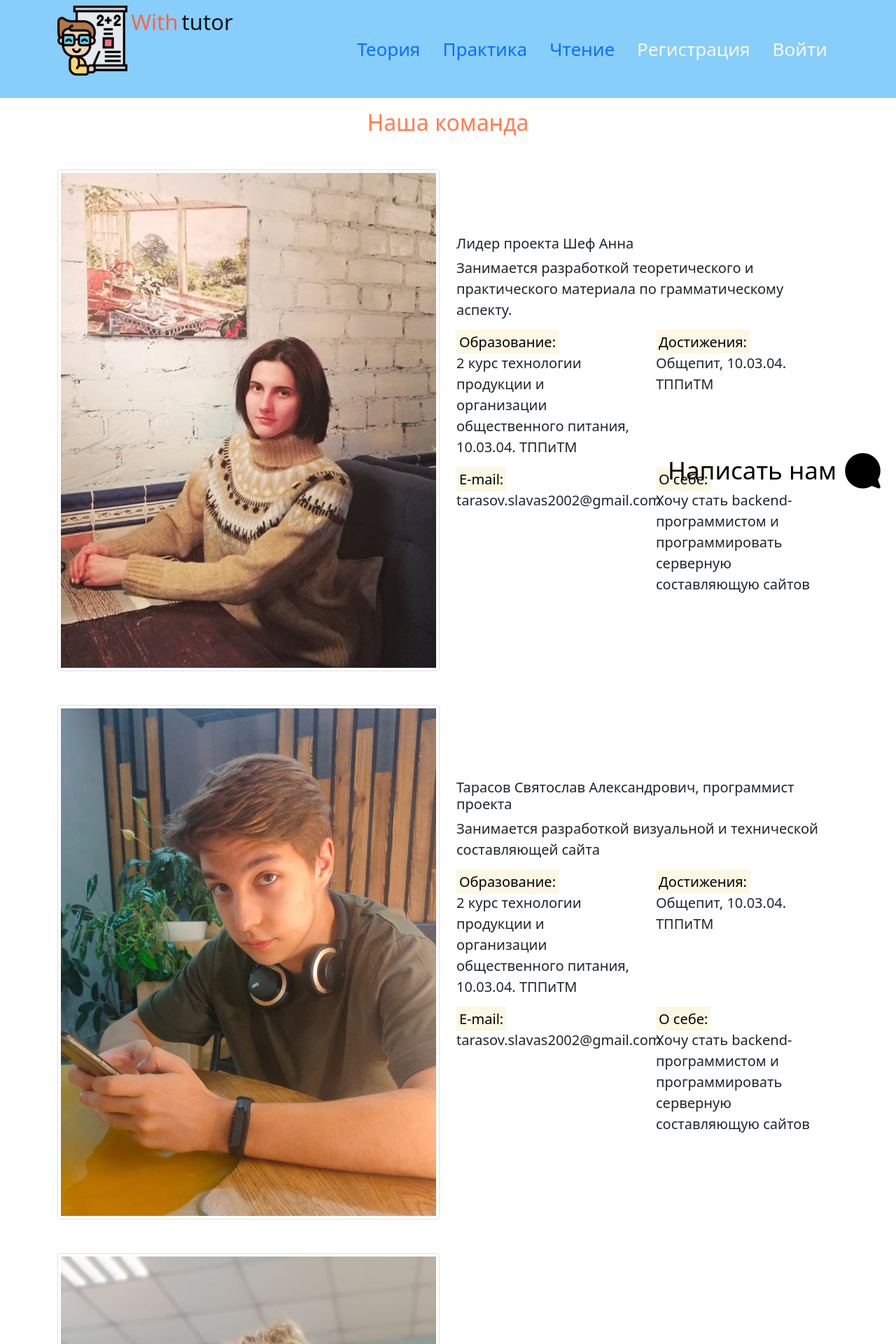
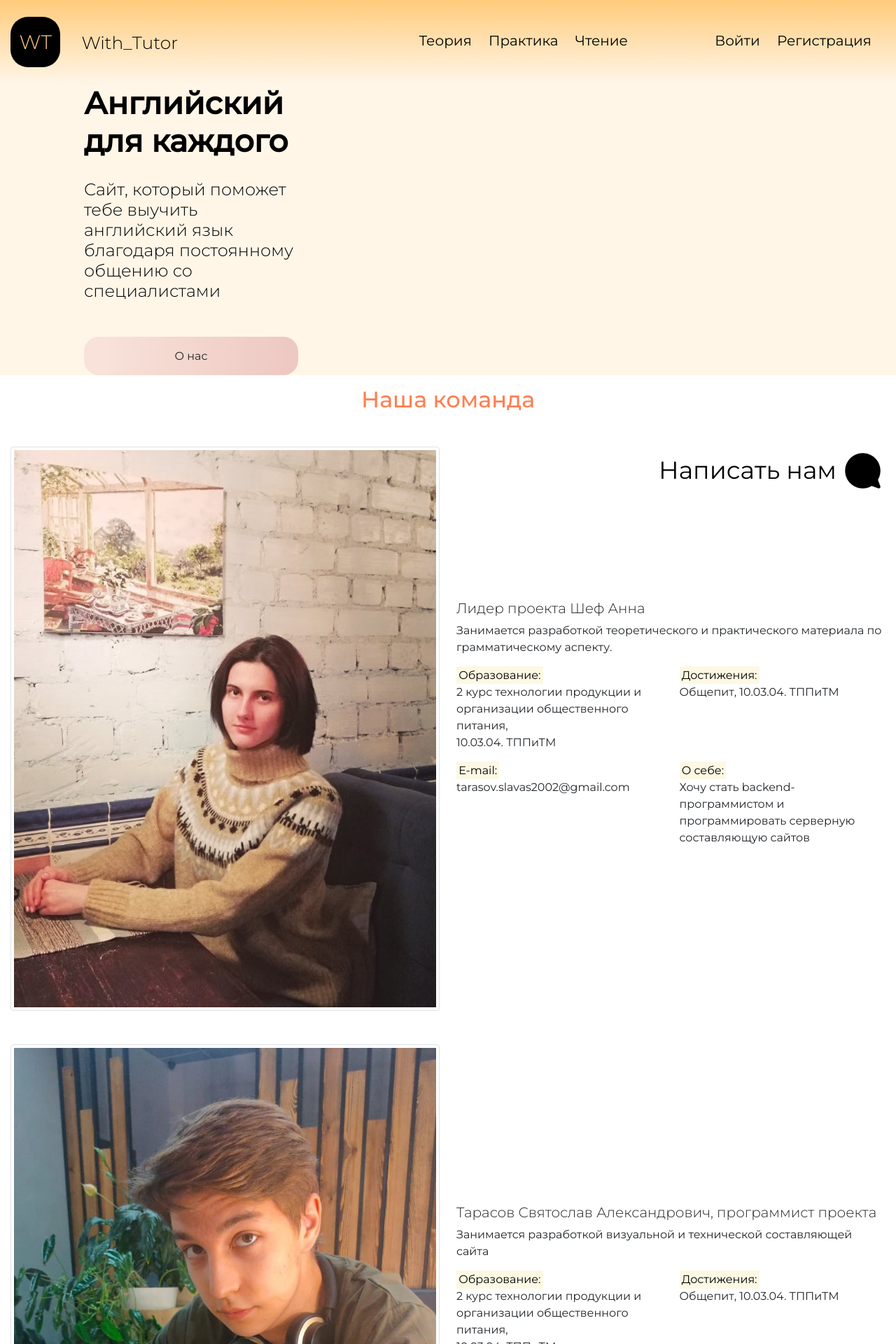
Before and after one commit to SvyatoSllav/with_tutor, a Django app: page / in a window 1280 px wide. Shown: the top 1920 px of the page at 70% size. Run offline with Django 3.2, Linux system fonts and the light colour scheme; some libraries are stand-ins or nearby versions.

Commit message:
added new design

```diff
--- a/with_tutor/static/css/includes/contact.css
+++ b/with_tutor/static/css/includes/contact.css
@@ -18,3 +18,7 @@
     font-size: 35px;
     color: black;
 }
+
+@media screen and (max-width: 1024px) {
+    .icon-telegramm__titel { display: none;}
+}
--- a/with_tutor/static/css/includes/footer.css
+++ b/with_tutor/static/css/includes/footer.css
@@ -1,10 +1,59 @@
-a {
-    text-decoration: none
+html {
+    box-sizing: border-box;
 }
-.container {
-    font-size: 20px;
+body {
+    margin: 0;
+    font-family: 'Montserrat', sans-serif;
 }
 
-.container:hover {
-    content: "#";
+*,
+*::before,
+*::after {
+    box-sizing: inherit;
 }
+
+.container {
+    max-width: 1300px;
+    margin: 0 auto;
+    padding: 0px 15px;
+}
+
+.footer{
+    background: linear-gradient(rgba(255, 203, 124, 0) , rgba(255, 203, 124, 1) 99%);
+}
+
+.footer__inner {
+    display: flex;
+    justify-content: center;
+    align-items: center;
+    height: 120px;
+    position: relative;
+}
+
+.wrapper {
+    display: flex;
+    flex-direction: column;
+}
+
+.footer__logo {
+    color: #FFCB7C;
+    font-size: 25px;
+    font-weight: 300;
+    margin-right: 10px;
+    padding: 12px 6px;
+    background-color: #000000;
+    border-radius: 20px;
+}
+.footer__title {
+    font-style: normal;
+    font-size: 28px;
+    font-weight: 500;
+    line-height: 34px;
+}
+.footer__safe {
+    font-style: normal;
+    font-weight: 400;
+    font-size: 19px;
+    line-height: 23px;
+
+}
--- /dev/null
+++ b/with_tutor/static/css/includes/header.css
@@ -0,0 +1,85 @@
+html {
+    box-sizing: border-box;
+}
+body {
+    margin: 0;
+    font-family: 'Montserrat', sans-serif;
+}
+
+*,
+*::before,
+*::after {
+    box-sizing: inherit;
+}
+
+a {
+    color: #000;
+    display: inline-block;
+    text-decoration: none;
+}
+
+ul {
+    list-style: none;
+    margin: 0;
+    padding: 0;
+}
+
+li {
+    display: inline-block;
+}
+
+.container {
+    max-width: 1300px;
+    margin: 0 auto;
+    padding: 0px 15px;
+}
+
+.header {
+    /* background: linear-gradient(rgba(255, 203, 124, 0.87) 1%, rgba(255, 200, 117, 0)); */
+    background: -webkit-linear-gradient(180deg, rgb(255, 203, 124), rgb(255, 246, 232));
+background: -moz-linear-gradient(180deg, rgb(255, 203, 124), rgb(255, 246, 232));
+background: linear-gradient(180deg, rgb(255, 203, 124), rgb(255, 246, 232));
+}
+
+.header__inner {
+    display: flex;
+    justify-content: space-between;
+    align-items: center;
+    height: 120px;
+}
+
+.header__logo a {
+    color: #000000;
+    font-size: 25px;
+    font-weight: 300;
+}
+
+.header__logo span {
+    color: #FFCB7C;
+    font-size: 28px;
+    font-weight: 300;
+    margin-right: 30px;
+    padding: 19px 12.5px;
+    background-color: #000000;
+    border-radius: 25px;
+}
+
+.header__menu {
+    margin-right: 20px;
+}
+
+.header__menu li+li {
+    margin-left: 20px;
+}
+
+
+.header__menu a {
+    font-weight: 400;
+    font-size: 20px;
+    padding-top: 9px;
+    padding-bottom: 13px;
+}
+
+.header__comme {
+    padding-left: 100px;
+}
--- /dev/null
+++ b/with_tutor/static/css/includes/main_menu.css
@@ -0,0 +1,41 @@
+.main-menu {
+    background-color: rgba(255, 210, 142, 0.2);
+}
+
+.main__wrapper {
+    margin-left: 105px;
+}
+
+.main__title {
+font-family: 'Montserrat';
+font-style: normal;
+font-weight: 800;
+font-size: 44px;
+line-height: 54px;
+color: #000000;
+
+width: 356px;
+height: 136px;
+}
+
+.main__text {
+font-family: 'Montserrat';
+font-style: normal;
+font-weight: 300;
+font-size: 24px;
+line-height: 29px;
+color: #000000;
+width: 304px;
+height: 170px;
+}
+
+.main__about {
+margin-top: 55px;
+width: 306px;
+height: 55px;
+display: flex;
+justify-content: center;
+align-items: center;
+background: linear-gradient(92.09deg, rgba(236, 192, 192, 0.37) 9.21%, rgba(224, 165, 165, 0.56) 95.59%);
+border-radius: 21px;
+}
--- a/with_tutor/templates/base.html
+++ b/with_tutor/templates/base.html
@@ -21,14 +21,13 @@
     <header>
         {% include 'includes/header.html' %}
     </header>
+    {% include 'main-menu/main-menu.html' %}
     <main>
         {% block main_data %}
         {% endblock main_data %}
     </main>
-    <footer>
-        {% include 'includes/footer.html' %}
-    </footer>
-        {% include 'includes/contact.html' %}
+    {% include 'includes/footer.html' %}
+    {% include 'includes/contact.html' %}
 </body>
 
 </html>
--- a/with_tutor/templates/includes/footer.html
+++ b/with_tutor/templates/includes/footer.html
@@ -1,12 +1,18 @@
 {% load static %}
-{% block footer %}
-<link rel="stylesheet" href="{% static 'css/includes/footer.css' %}">
-<footer class="border-top text-center py-3 card-footer sticky-top">
-  <img src="{% static 'img/logos.png' %}" width="100" height="100" class="d-inline-block align-top" alt="">
-  <p style="font-size:23px">© 2021 Copyright <span style="color:tomato" class=''>With</span> <span>tutor</span>
-  </p>
-  <span class="container link about">
-    <a href="{% url 'about:index' %}">О нас</a>
-  </span>
+{% block links %}
+    <link rel="preconnect" href="https://fonts.googleapis.com">
+    <link rel="preconnect" href="https://fonts.gstatic.com" crossorigin>
+    <link href="https://fonts.googleapis.com/css2?family=Montserrat:wght@300;400;500&display=swap" rel="stylesheet">
+    <link rel="stylesheet" href="{% static 'css/includes/footer.css' %}">
+{% endblock links %}
+<footer class="footer">
+    <div class="container">
+        <div class="footer__inner">
+            <div class="footer__logo">WT</div>
+            <div class="wrapper">
+                <div class="footer__title">With Tutor © 2022</div>
+                <div class="footer__safe">Все права защищенны</div>
+            </div>
+        </div>
+    </div>
 </footer>
-{% endblock footer %}
--- a/with_tutor/templates/includes/header.html
+++ b/with_tutor/templates/includes/header.html
@@ -1,44 +1,94 @@
+{% comment %} {% load static %} {% endcomment %}
+{% comment %} <nav class="navbar navbar-light" style="background-color: lightskyblue"> {% endcomment %}
+    {% comment %} <div class="container"> {% endcomment %}
+        {% comment %} <a class="navbar-brand p-0" href="{% url 'main_menu' %}"> {% endcomment %}
+            {% comment %} <img src="{% static 'img/logos.png' %}" width="100" height="100" class="d-inline-block align-top mb-4" {% endcomment %}
+                {% comment %} alt=""> {% endcomment %}
+            {% comment %} <span style="color:tomato; font-size:31px">With</span> {% endcomment %}
+            {% comment %} <span style="font-size:31px">tutor</span> {% endcomment %}
+        {% comment %} </a> {% endcomment %}
+        {% comment %} {% with request.resolver_match.view_name as view_name %} {% endcomment %}
+        {% comment %} <ul class="nav nav-pills"> {% endcomment %}
+            {% comment %} <li class="nav-item"> {% endcomment %}
+                {% comment %} <a class="nav-link {% if view_name == 'grammar:grammar' %}active{% endif %}" style="font-size:26px" {% endcomment %}
+                    {% comment %} href="{% url 'grammar:grammar' %}">Теория</a> {% endcomment %}
+            {% comment %} </li> {% endcomment %}
+{% comment %}  {% endcomment %}
+            {% comment %} <li class="nav-item"> {% endcomment %}
+                {% comment %} <a class="nav-link {% if view_name == 'vocabulary:vocabulary_materials' %}active{% endif %}" {% endcomment %}
+                    {% comment %} style="font-size:26px" href="{% url 'vocabulary:vocabulary_materials' %}">Практика</a> {% endcomment %}
+            {% comment %} </li> {% endcomment %}
+{% comment %}  {% endcomment %}
+            {% comment %} <li class="nav-item"> {% endcomment %}
+                {% comment %} <a class="nav-link {% if view_name == 'reading:reading_theme' %}active{% endif %}" {% endcomment %}
+                    {% comment %} style="font-size:26px" href="{% url 'reading:reading_theme' %}">Чтение</a> {% endcomment %}
+            {% comment %} </li> {% endcomment %}
+            {% comment %} {% if not user.is_authenticated %} {% endcomment %}
+            {% comment %} <li class="nav-item"> {% endcomment %}
+                {% comment %} <a class="nav-link link-light {% if view_name == 'users:signup' %}active{% endif %}" {% endcomment %}
+                    {% comment %} style="font-size:26px" href="{% url 'users:signup' %}">Регистрация</a> {% endcomment %}
+            {% comment %} </li> {% endcomment %}
+            {% comment %} <li class="nav-item"> {% endcomment %}
+                {% comment %} <a class="nav-link link-light {% if view_name == 'users:login' %}active{% endif %}" {% endcomment %}
+                    {% comment %} style="font-size:26px" href="{% url 'users:login' %}">Войти</a> {% endcomment %}
+            {% comment %} </li> {% endcomment %}
+            {% comment %} {% else %} {% endcomment %}
+            {% comment %} <li class="nav-item"> {% endcomment %}
+                {% comment %} <a class="nav-link link-light {% if view_name == 'users:logout' %}active{% endif %}" {% endcomment %}
+                    {% comment %} style="font-size:26px" href="{% url 'users:logout' %}">Выйти</a> {% endcomment %}
+            {% comment %} </li> {% endcomment %}
+            {% comment %} {% endif %} {% endcomment %}
+            {% comment %} {% endwith %} {% endcomment %}
+        {% comment %} </ul> {% endcomment %}
+    {% comment %} </div> {% endcomment %}
+{% comment %} </nav> {% endcomment %}
 {% load static %}
-<nav class="navbar navbar-light" style="background-color: lightskyblue">
-    <div class="container">
-        <a class="navbar-brand p-0" href="{% url 'main_menu' %}">
-            <img src="{% static 'img/logos.png' %}" width="100" height="100" class="d-inline-block align-top mb-4"
-                alt="">
-            <span style="color:tomato; font-size:31px">With</span>
-            <span style="font-size:31px">tutor</span>
-        </a>
-        {% with request.resolver_match.view_name as view_name %}
-        <ul class="nav nav-pills">
-            <li class="nav-item">
-                <a class="nav-link {% if view_name == 'grammar:grammar' %}active{% endif %}" style="font-size:26px"
-                    href="{% url 'grammar:grammar' %}">Теория</a>
-            </li>
+{% block links %}
+<link rel="stylesheet" href="{% static 'css/includes/header.css' %}">
+<link rel="preconnect" href="https://fonts.googleapis.com">
+<link rel="preconnect" href="https://fonts.gstatic.com" crossorigin>
+<link href="https://fonts.googleapis.com/css2?family=Montserrat:wght@300;500&display=swap" rel="stylesheet">
+{% endblock links %}
+<header class="header">
+        <div class="container">
+            <div class="header__inner">
+                <div class="header__logo">
+                    <a href="{% url 'main_menu' %}">
+                        <span>WT</span>With_Tutor
+                    </a>
+                </div>
+                <nav class="header__menu">
+                    <ul>
+                        <li>
+                            <a href="{% url 'grammar:grammar' %}">
+                                Теория
+                            </a>
+                        </li>
+                        <li>
+                            <a href="{% url 'vocabulary:vocabulary_materials' %}">
+                                Практика
+                            </a>
+                        </li>
+                        <li>
+                            <a href="{% url 'reading:reading_theme' %}">
+                                Чтение
+                            </a>
 
-            <li class="nav-item">
-                <a class="nav-link {% if view_name == 'vocabulary:vocabulary_materials' %}active{% endif %}"
-                    style="font-size:26px" href="{% url 'vocabulary:vocabulary_materials' %}">Практика</a>
-            </li>
+                        </li>
+                        <li class="header__comme">
+                            <a href="{% url 'users:login' %}">
+                                Войти
+                            </a>
 
-            <li class="nav-item">
-                <a class="nav-link {% if view_name == 'reading:reading_theme' %}active{% endif %}"
-                    style="font-size:26px" href="{% url 'reading:reading_theme' %}">Чтение</a>
-            </li>
-            {% if not user.is_authenticated %}
-            <li class="nav-item">
-                <a class="nav-link link-light {% if view_name == 'users:signup' %}active{% endif %}"
-                    style="font-size:26px" href="{% url 'users:signup' %}">Регистрация</a>
-            </li>
-            <li class="nav-item">
-                <a class="nav-link link-light {% if view_name == 'users:login' %}active{% endif %}"
-                    style="font-size:26px" href="{% url 'users:login' %}">Войти</a>
-            </li>
-            {% else %}
-            <li class="nav-item">
-                <a class="nav-link link-light {% if view_name == 'users:logout' %}active{% endif %}"
-                    style="font-size:26px" href="{% url 'users:logout' %}">Выйти</a>
-            </li>
-            {% endif %}
-            {% endwith %}
-        </ul>
-    </div>
-</nav>
+                        </li>
+                        <li>
+                            <a href="{% url 'users:signup' %}">
+                                Регистрация
+                            </a>
+                        </li>
+
+                    </ul>
+                </nav>
+            </div>
+        </div>
+    </header>
--- a/with_tutor/templates/main-menu/main-menu.html
+++ b/with_tutor/templates/main-menu/main-menu.html
@@ -1,55 +1,14 @@
-{% extends 'base.html' %}
 {% load static %}
 {% block links %}
-<link rel="stylesheet" href="{% static 'css/includes/slick.css' %}">
-<link rel="stylesheet" href="{% static 'css/includes/slick-theme.css' %}">
-<link rel="stylesheet" href="{% static 'css/includes/main-menu.css' %}">
+<link rel="stylesheet" href="../static/css/includes/main_menu.css">
 {% endblock links %}
-{% block title %}
-Main-menu
-{% endblock title %}
-{% block main_data %}
-<section class="slider">
+<section class="main-menu">
     <div class="container">
-        <div class="slider__inner">
-
-            <div class="slider__item">
-                <div class="slider__item-title">
-                    Вы можете многому научиться
-                </div>
-            </div>
-
-            <div class="slider__item">
-                <div class="slider__item-title">
-                    Ещё какой-то текст
-                </div>
-            </div>
-
-            <div class="slider__item">
-                <div class="slider__item-title">
-                    Может быть реклама
-                </div>
-            </div>
-
-            <div class="slider__item">
-                <div class="slider__item-title">
-                    Их можно удалить
-                </div>
-            </div>
-
-            <div class="slider__item">
-                <div class="slider__item-title">
-                    Или если понадобиться добавить
-                </div>
-            </div>
-
+        <div class="main__wrapper">
+            <div class="main__title">Английский для каждого</div>
+            <div class="main__text">Сайт, который поможет тебе выучить английский язык благодаря постоянному общению
+                со специалистами</div>
+            <div class="main__about">О нас</div>
         </div>
     </div>
 </section>
-
-<script src="https://ajax.googleapis.com/ajax/libs/jquery/3.6.0/jquery.min.js"></script>
-<script src="../../static/js/main.js"></script>
-<script src="../../static/js/slick.min.js"></script>
-
-
-{% endblock main_data %}
```
Also changed, not shown: with_tutor/static/css/includes/footer_1.css (added, +10 -0 lines), with_tutor/static/css/includes/main-menu.css (deleted, +0 -43 lines), with_tutor/templates/includes/footer_1.html (added, +12 -0 lines), with_tutor/templates/main-menu/main-menu_1.html (added, +55 -0 lines), with_tutor/media/grammar_material/Screenshot_from_2022-02-10_18-10-10_5sqjuiC.png (added), 1 other file.
